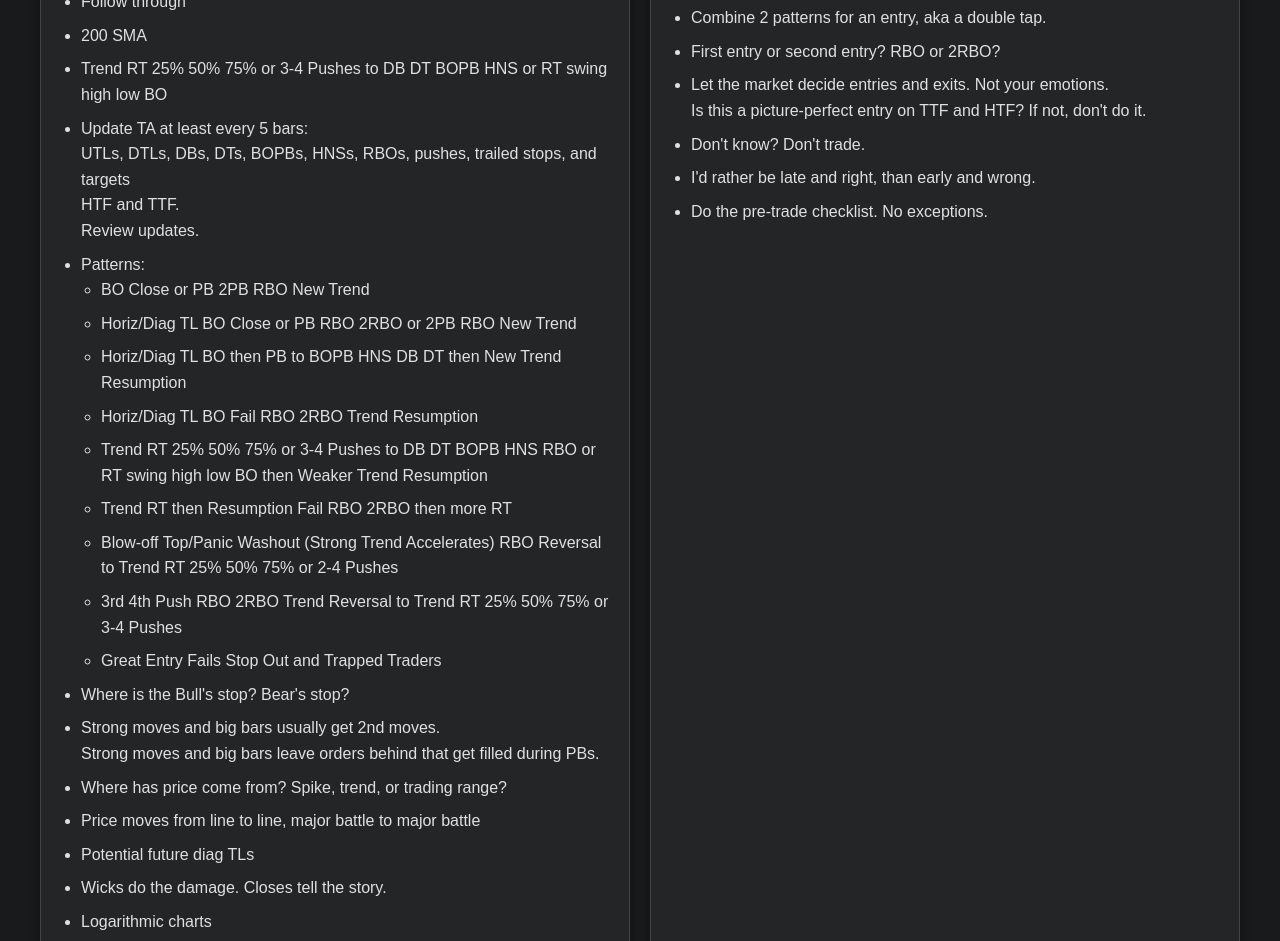
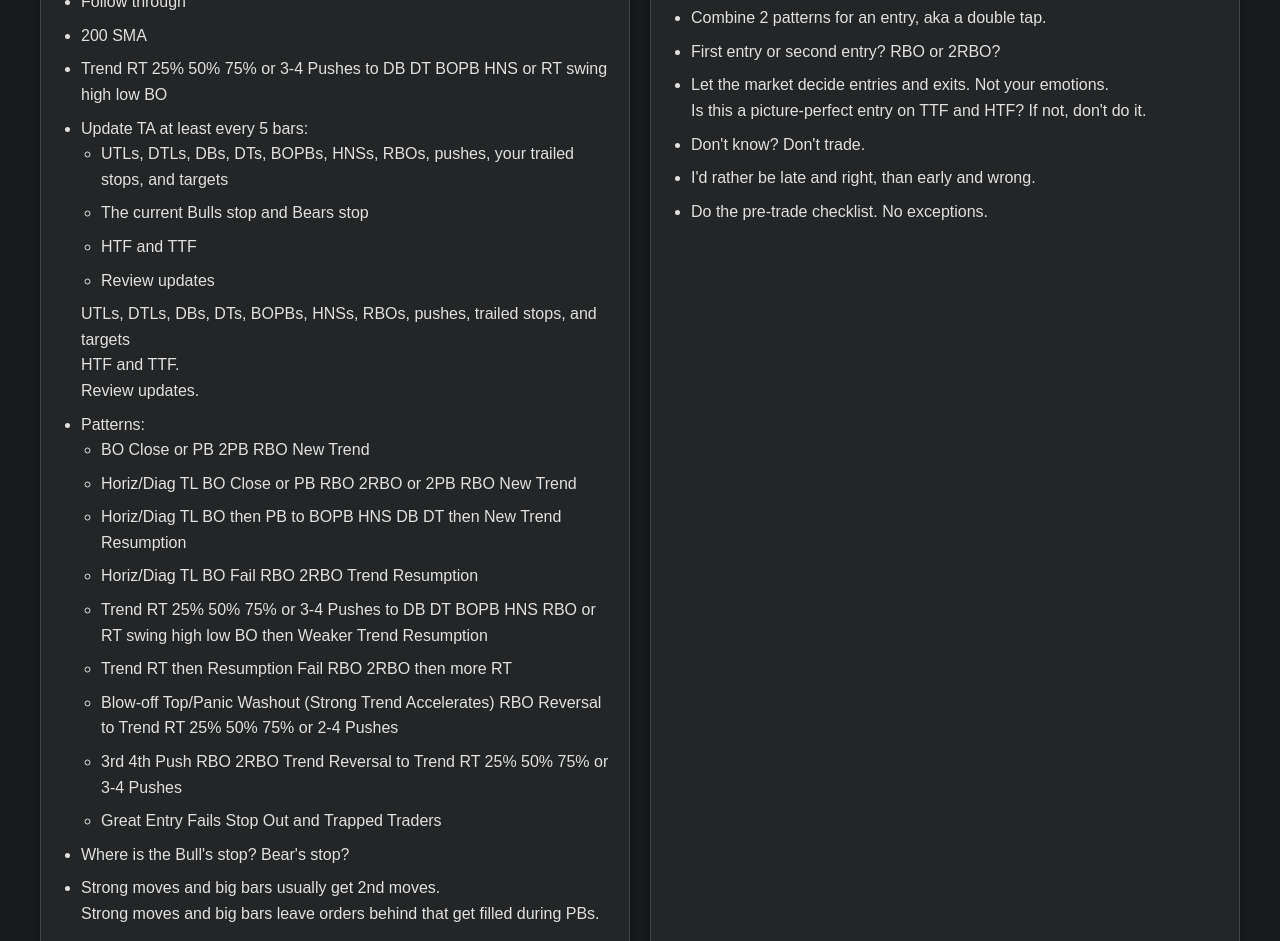
Before and after one commit to JorySmith/FuruToGuru, a plain HTML site: page index.html in a window 1280 px wide. Shown: the part 5265-6206 px from the top of the page. Drawn offline with Linux system fonts and the light colour scheme.

Commit message:
updated index

```diff
--- a/index.html
+++ b/index.html
@@ -421,9 +421,20 @@
             high low BO
           </li>
           <li id="patterns">
-            Update TA at least every 5 bars: <br>
-            UTLs, DTLs, DBs, DTs, BOPBs, HNSs, RBOs, pushes, trailed stops, and targets <br>
-            HTF and TTF. <br>
+            Update TA at least every 5 bars:
+            <ul>
+              <li>
+                UTLs, DTLs, DBs, DTs, BOPBs, HNSs, RBOs, pushes, your trailed
+                stops, and targets
+              </li>
+              <li>The current Bulls stop and Bears stop</li>
+              <li>HTF and TTF</li>
+              <li>Review updates</li>
+            </ul>
+
+            UTLs, DTLs, DBs, DTs, BOPBs, HNSs, RBOs, pushes, trailed stops, and
+            targets <br />
+            HTF and TTF. <br />
             Review updates.
           </li>
           <li>
```
